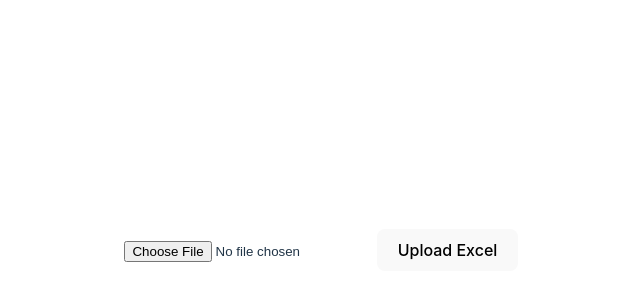
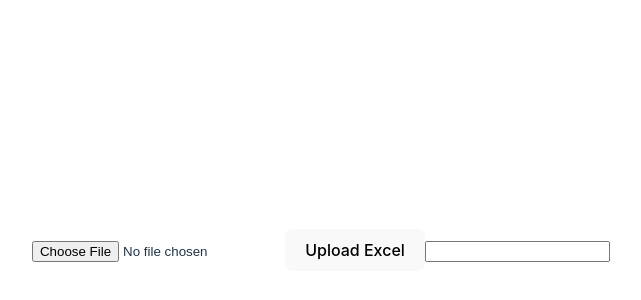
Before and after one commit to thspanhol/new-exel-edited, a React (Vite) app: page / in a window 1280 px wide. Shown: the part 150-450 px from the top of the page, without its empty margins (319-960 px from the left). Built offline with nearby package versions, Linux system fonts and the light colour scheme.

Commit message:
desenvolvendo os filtros

```diff
--- a/src/ExelUpload.jsx
+++ b/src/ExelUpload.jsx
@@ -4,13 +4,43 @@ import * as XLSX from 'xlsx';
 
 function ExcelUpload() {
   const [excelFile, setExcelFile] = useState(null);
+  const [user, setUser] = useState('');
 
   const handleFileChange = (e) => {
     const file = e.target.files[0];
     setExcelFile(file);
   };
 
-  const handleUpload = () => {
+  function logObjeto(objeto, login) {
+
+    let array = [];
+
+    for (let chave in objeto) {
+      if (chave.includes('A')) {
+        array.push(objeto[chave].v)
+      }
+    }
+
+    if (array.includes(login)) {
+
+      console.log(array);
+
+      let index = array.indexOf(login) +1
+
+      console.log(objeto[`A${index}`].v)
+      console.log(objeto[`B${index}`].v)
+      console.log(objeto[`C${index}`].v)
+      console.log(objeto[`D${index}`].v)
+      console.log(objeto[`E${index}`].v)
+      console.log(objeto[`F${index}`].v)
+    } else {
+      console.log('Usuário não encontrado.');
+    }
+
+
+  }
+
+  const handleUpload = (userParam) => {
     if (excelFile) {
       const reader = new FileReader();
       reader.onload = (e) => {
@@ -20,10 +50,17 @@ function ExcelUpload() {
         // Aqui é possível acessar as folhas do arquivo Excel usando workbook.Sheets
         // e fazer qualquer transformação necessária
         console.log(workbook.Sheets);
-        console.log(workbook.Sheets['Planilha1']['A2']);
+        console.log(workbook.Sheets['SIS_USUARIOS']);
+        console.log(typeof workbook.Sheets['SIS_USUARIOS']);
+        console.log(workbook.Sheets['SIS_USUARIOS'][0]);
+        console.log(typeof workbook.Sheets['SIS_USUARIOS'][0]);
         // console.log(workbook.Sheets['NOME DO AQUIVO (mostrado na linha 22)']['A2']);
 
-        workbook.Sheets['Planilha1']['A2'].v = 'Thales'
+        console.log(workbook.Sheets['SIS_USUARIOS']['A9'].v );
+
+        logObjeto(workbook.Sheets['SIS_USUARIOS'], userParam)
+
+       /*  workbook.Sheets['Planilha1']['A2'].v = 'Thales' */
 
         // Por exemplo, criar um novo arquivo Excel:
         const newWorkbook = XLSX.utils.book_new();
@@ -41,6 +78,12 @@ function ExcelUpload() {
     <div>
       <input type="file" onChange={handleFileChange} />
       <button onClick={handleUpload}>Upload Excel</button>
+      <input type='text' value={user} onChange={(e) => setUser(e.value)} onKeyDown={(e) => {
+        if (e.key === 'Enter') {
+          console.log(user);
+          handleUpload(user)
+        }
+      }} />
     </div>
   );
 }
```
